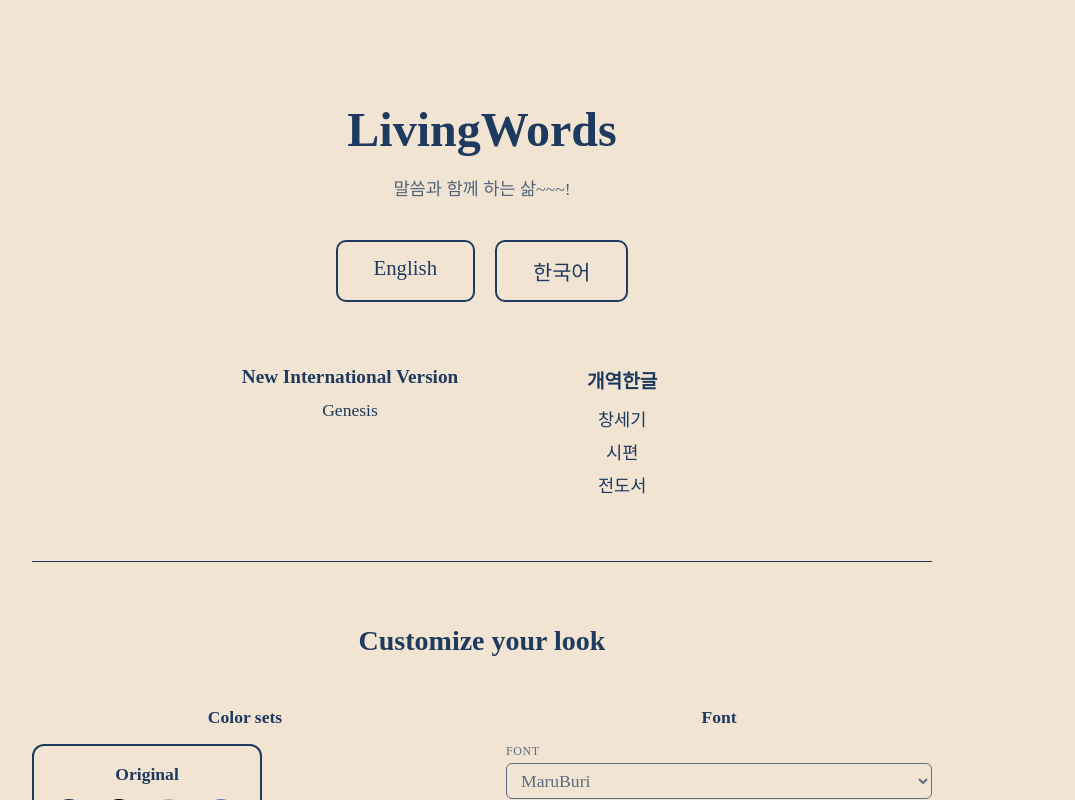
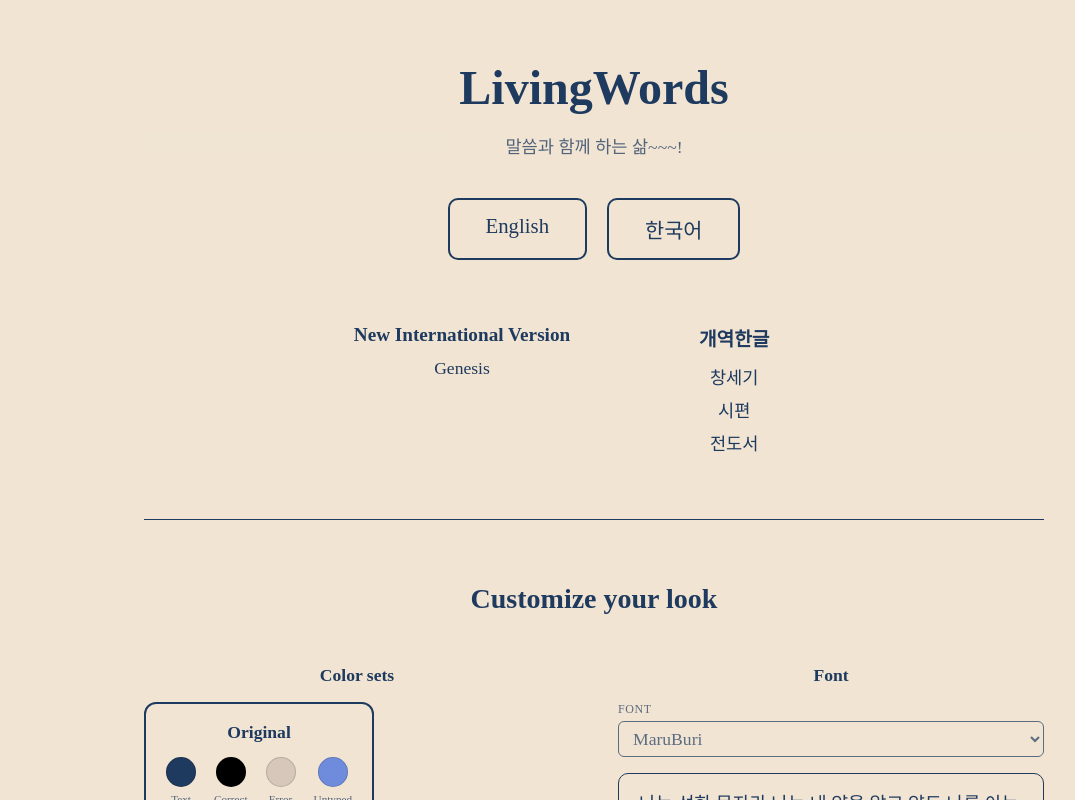
Before and after one commit to tgsech/bible, a React (Vite) app: page / in a window 1280 px wide. Shown: the top 800 px of the page, without its empty margins (46-1121 px from the left). Built offline with nearby package versions, Linux system fonts and the light colour scheme; a web font is replaced by a local one.

Commit message:
hopefully this changes the centering issue

```diff
--- a/src/pages/LandingPage.css
+++ b/src/pages/LandingPage.css
@@ -1,4 +1,4 @@
-.landingPage {
+#mainBody {
   max-width: 900px;
   margin: 0 auto;
 }
```
